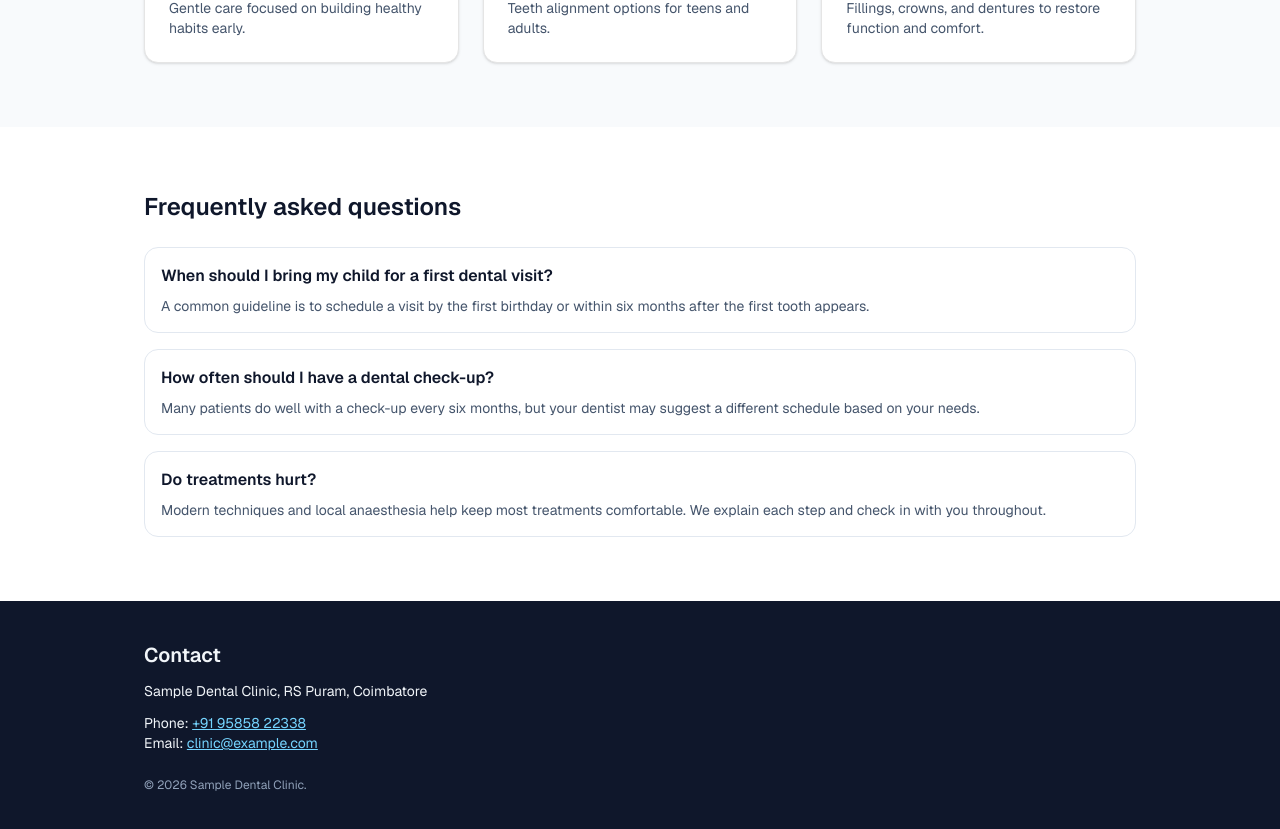
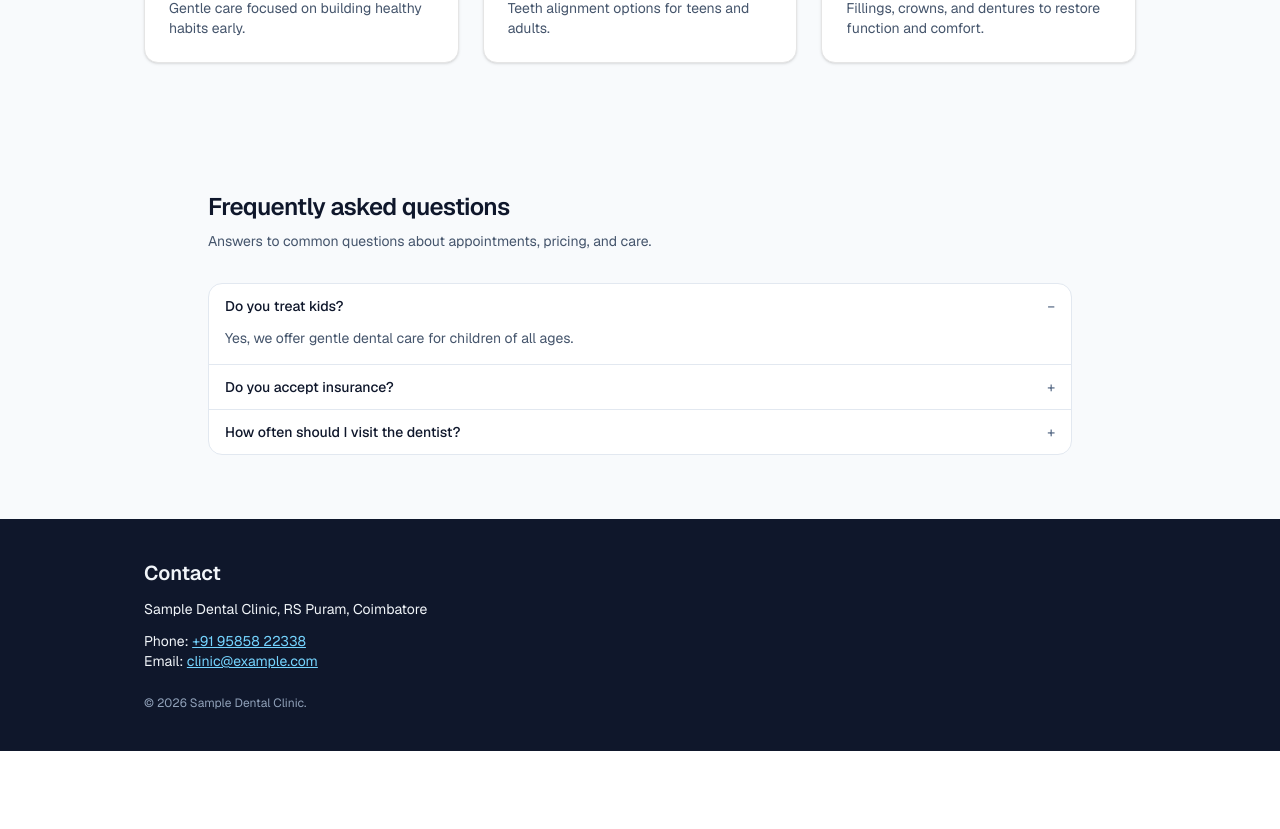
Before and after one commit to fooorrrceee/rr-dental-flip, a Next.js app in the folder landing-course/: page / in a window 1280 px wide. Shown: the part 820-1649 px from the top of the page. After the commit the page ends 1571 px from the top, so only its background shows below. Built offline with nearby package versions, Linux system fonts and the light colour scheme.

Commit message:
convert faq to accordion using vanilla js

```diff
--- a/landing-course/app/components/FaqSection.tsx
+++ b/landing-course/app/components/FaqSection.tsx
@@ -1,45 +1,65 @@
+"use client";
+
+import { useState } from "react";
+
+const faqs = [
+  {
+    question: "Do you treat kids?",
+    answer: "Yes, we offer gentle dental care for children of all ages.",
+  },
+  {
+    question: "Do you accept insurance?",
+    answer: "We work with most major insurers and help with paperwork.",
+  },
+  {
+    question: "How often should I visit the dentist?",
+    answer: "Most patients benefit from a check-up and cleaning every 6 months.",
+  },
+];
+
 export function FaqSection() {
+  const [openIndex, setOpenIndex] = useState<number | null>(0);
+
+  const toggle = (index: number) => {
+    setOpenIndex((current) => (current === index ? null : index));
+  };
+
   return (
-    <section
-      id="faq"
-      className="py-12 sm:py-16"
-      aria-labelledby="faq-heading"
-    >
-      <div className="mx-auto max-w-5xl px-4">
-        <h2 id="faq-heading" className="text-2xl font-semibold text-slate-900">
+    <section id="faq" className="bg-slate-50 py-16">
+      <div className="mx-auto max-w-4xl px-4">
+        <h2 className="text-2xl font-semibold tracking-tight text-slate-900">
           Frequently asked questions
         </h2>
+        <p className="mt-2 text-sm text-slate-600">
+          Answers to common questions about appointments, pricing, and care.
+        </p>
 
-        <div className="mt-6 space-y-4">
-          <article className="rounded-xl border border-slate-200 bg-white p-4">
-            <h3 className="text-base font-semibold text-slate-900">
-              When should I bring my child for a first dental visit?
-            </h3>
-            <p className="mt-2 text-sm text-slate-600">
-              A common guideline is to schedule a visit by the first birthday or
-              within six months after the first tooth appears.
-            </p>
-          </article>
+        <div className="mt-8 divide-y divide-slate-200 border border-slate-200 rounded-xl bg-white">
+          {faqs.map((item, index) => {
+            const isOpen = openIndex === index;
 
-          <article className="rounded-xl border border-slate-200 bg-white p-4">
-            <h3 className="text-base font-semibold text-slate-900">
-              How often should I have a dental check-up?
-            </h3>
-            <p className="mt-2 text-sm text-slate-600">
-              Many patients do well with a check-up every six months, but your
-              dentist may suggest a different schedule based on your needs.
-            </p>
-          </article>
+            return (
+              <div key={item.question}>
+                <button
+                  type="button"
+                  onClick={() => toggle(index)}
+                  className="flex w-full items-center justify-between px-4 py-3 text-left text-sm font-medium text-slate-900 focus:outline-none focus-visible:ring-2 focus-visible:ring-sky-500"
+                  aria-expanded={isOpen}
+                >
+                  <span>{item.question}</span>
+                  <span className="ml-4 text-slate-500">
+                    {isOpen ? "−" : "+"}
+                  </span>
+                </button>
 
-          <article className="rounded-xl border border-slate-200 bg-white p-4">
-            <h3 className="text-base font-semibold text-slate-900">
-              Do treatments hurt?
-            </h3>
-            <p className="mt-2 text-sm text-slate-600">
-              Modern techniques and local anaesthesia help keep most treatments
-              comfortable. We explain each step and check in with you throughout.
-            </p>
-          </article>
+                {isOpen && (
+                  <div className="px-4 pb-4 text-sm text-slate-600">
+                    {item.answer}
+                  </div>
+                )}
+              </div>
+            );
+          })}
         </div>
       </div>
     </section>
```
